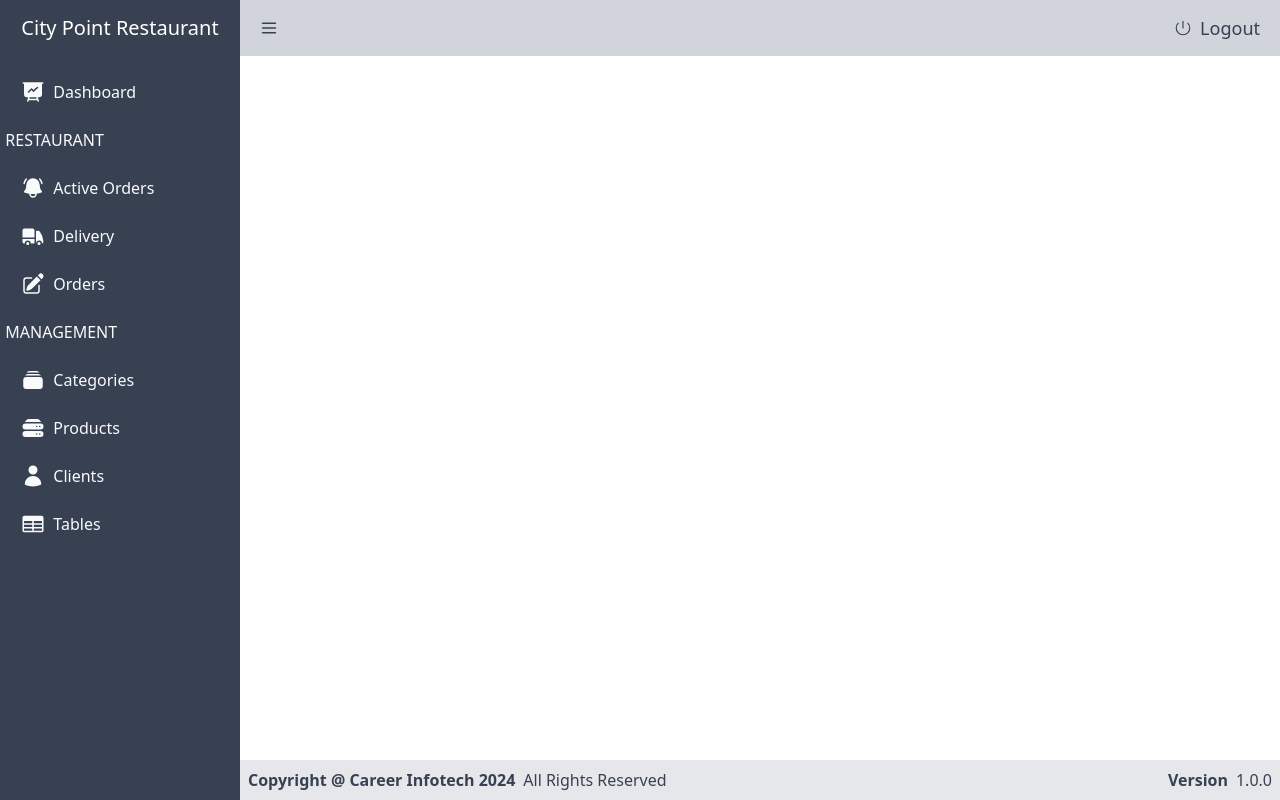
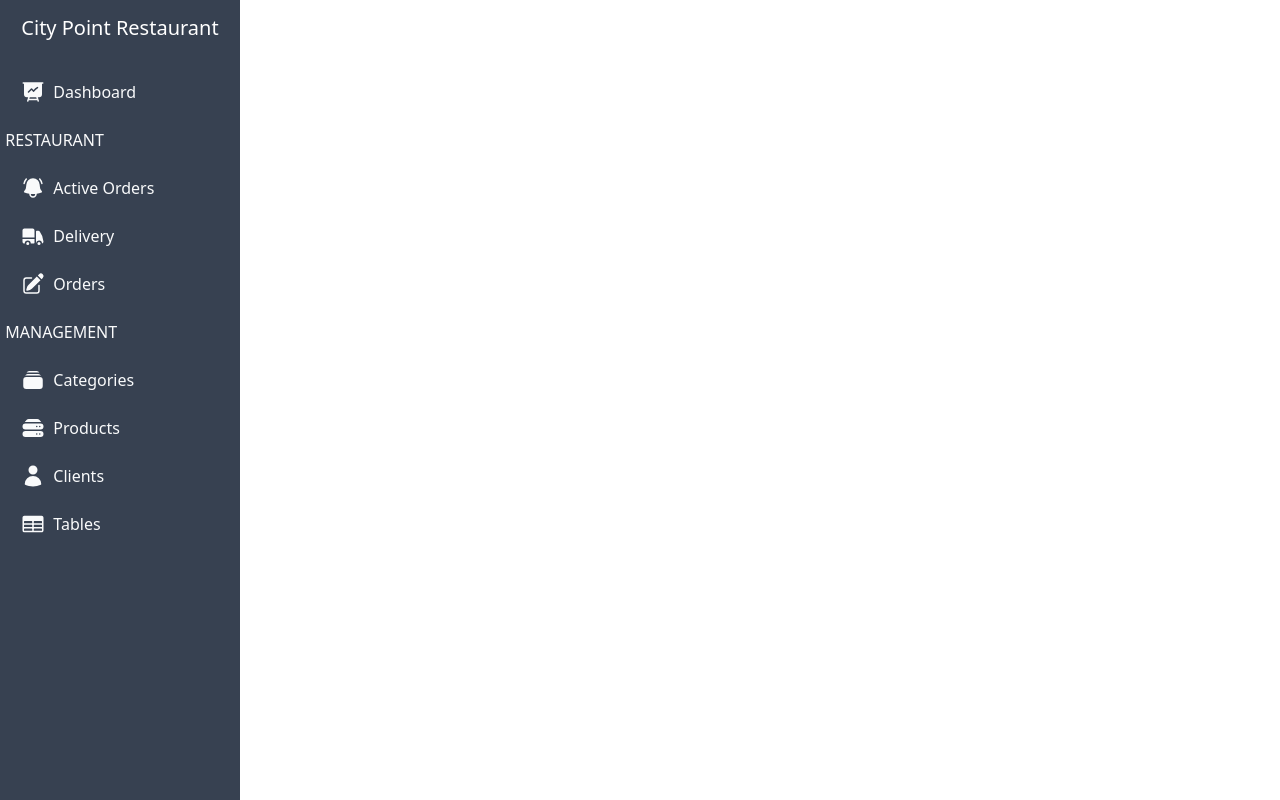
Before and after one commit to dev-vaibhav99/City-Point-Restaurant-Frontend, a React (Vite) app: page / in a window 1280 px wide. Built offline with nearby package versions, Linux system fonts and the light colour scheme.

Commit message:
Change way of rendering

```diff
--- a/src/App.tsx
+++ b/src/App.tsx
@@ -1,14 +1,17 @@
 import "./App.css";
-import Header from "./components/Header";
-import Footer from "./components/Footer";
-import Menu from "./components/Menu";
+import { BrowserRouter, Route, Routes } from "react-router-dom";
+import MainContent from "./MainContent";
+import LoginScreen from "./screens/auth/LoginScreen";
 
 function App() {
   return (
     <>
-      <Header />
-      <Menu />
-      <Footer />
+      <BrowserRouter>
+        <Routes>
+          <Route path="/login" Component={LoginScreen} />
+          <Route path="/" Component={MainContent} />
+        </Routes>
+      </BrowserRouter>
     </>
   );
 }
```
